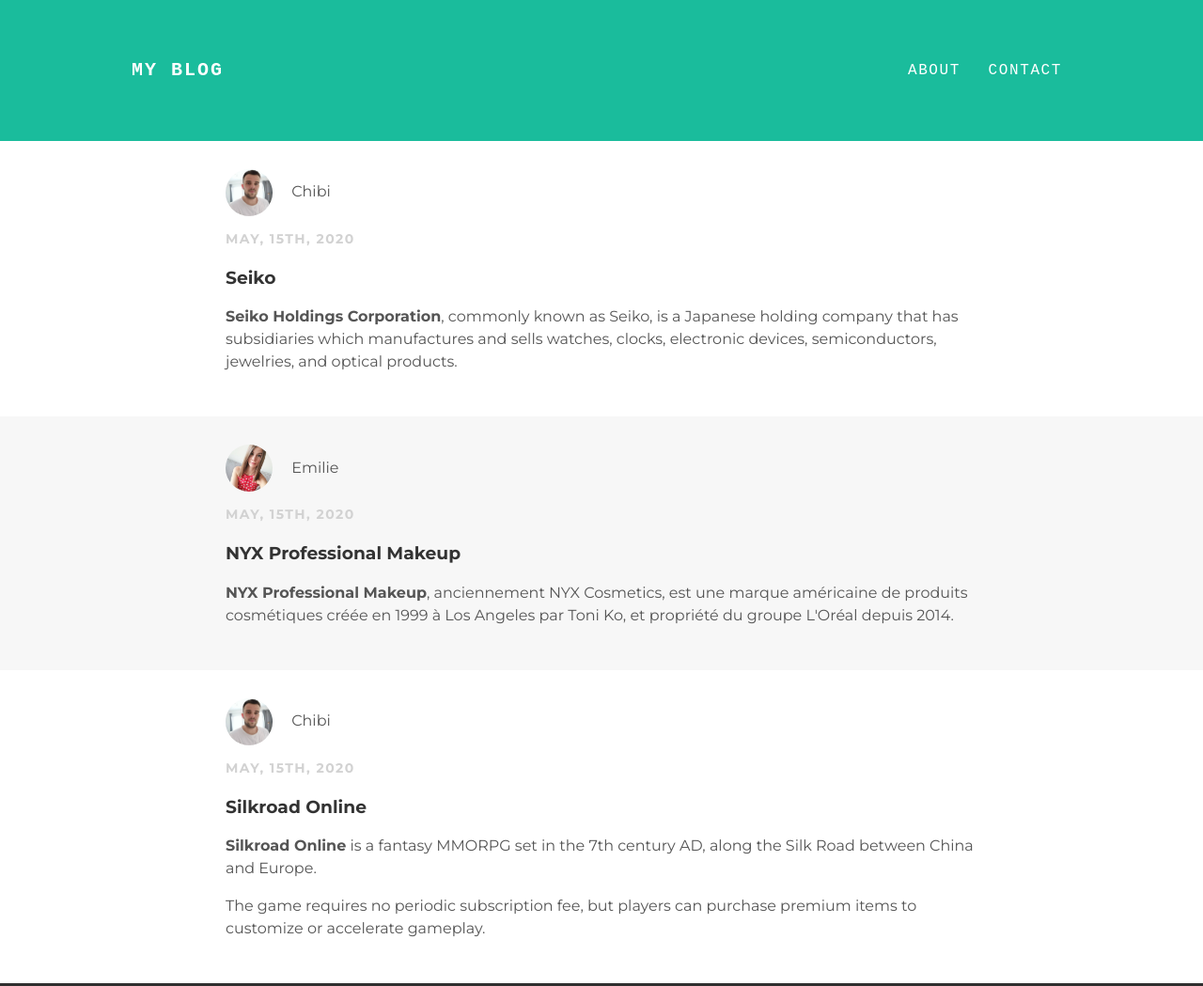
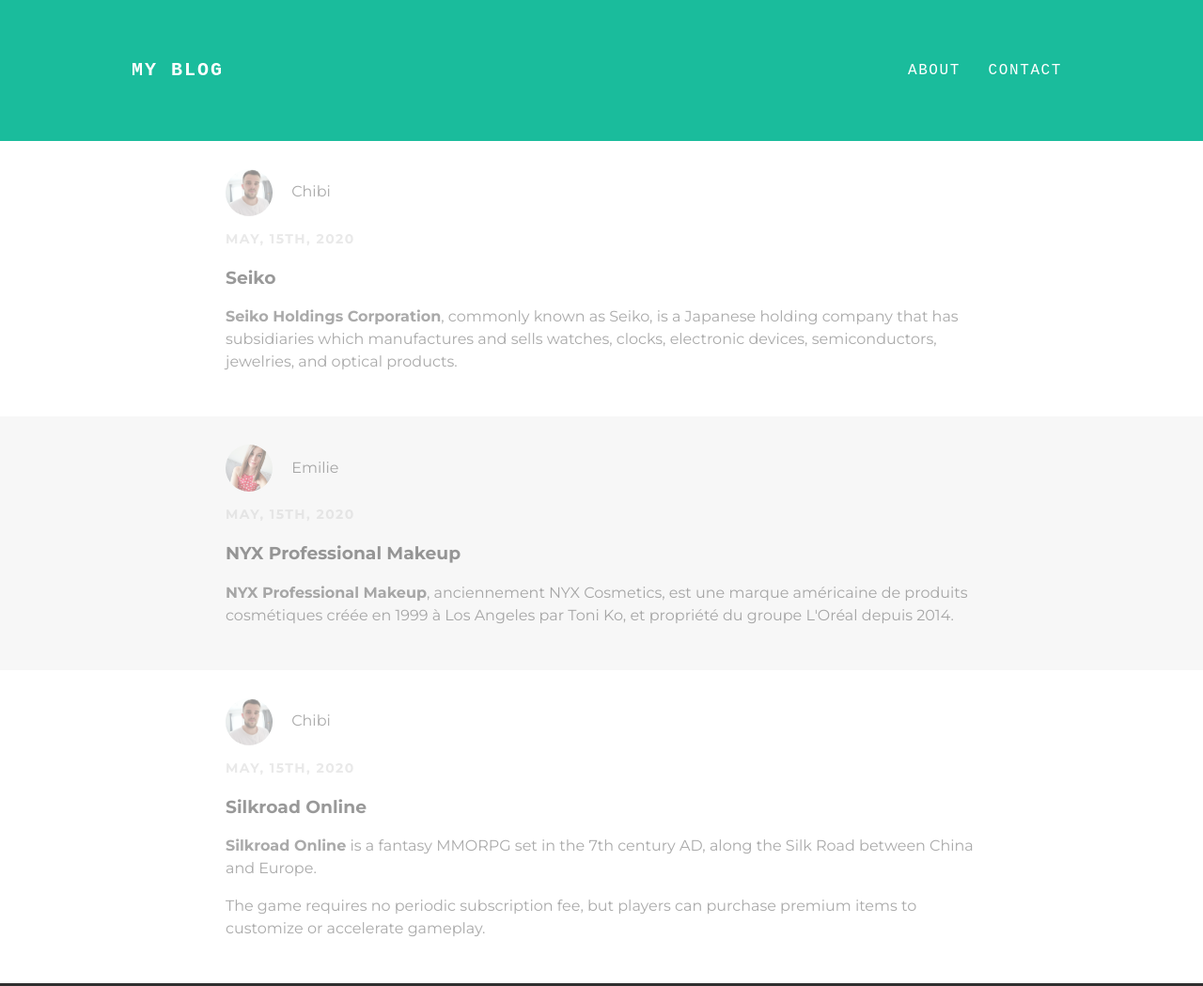
Before and after one commit to romain-lienard/romain-lienard.github.io, a plain HTML site: page index.html in a window 1280 px wide. Shown: the top 1049 px of the page at 94% size. Drawn offline with Linux system fonts and the light colour scheme.

Commit message:
Add files via upload

```diff
--- a/style.css
+++ b/style.css
@@ -114,3 +114,7 @@ p {
 .post-container:nth-child(even) {
   background-color: #f7f7f7;
 }
+
+.post:not(:hover) {
+  filter: opacity(50%)
+}
```
